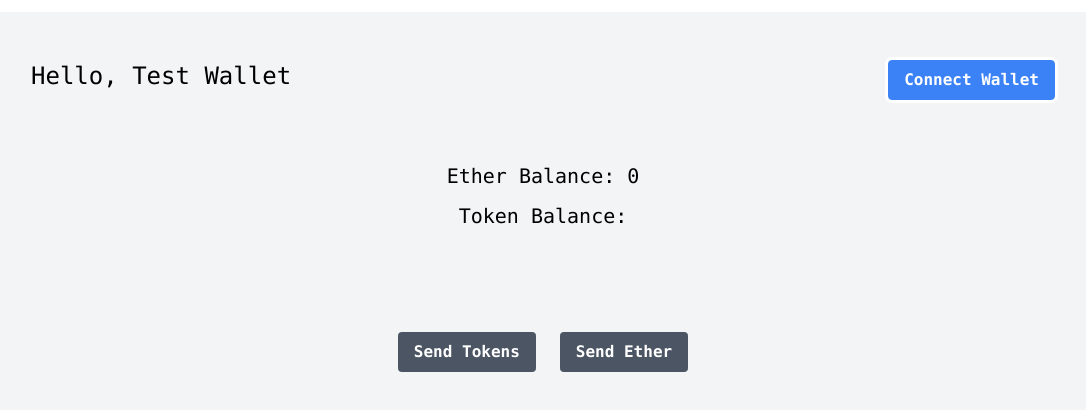
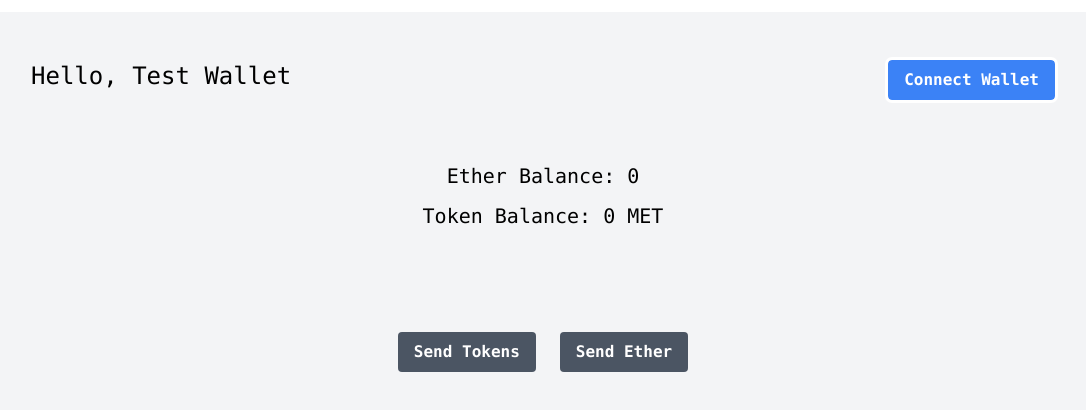
Before and after one commit to jananadiw/ethwallet, a Next.js app: page / in a window 1280 px wide. Shown: the part 212-622 px from the top of the page, without its empty margins (97-1183 px from the left). Built offline with nearby package versions, Linux system fonts and the light colour scheme.

Commit message:
improvement: Update token balance amount UI

```diff
--- a/app/components/molecules/accountBalance.tsx
+++ b/app/components/molecules/accountBalance.tsx
@@ -1,18 +1,18 @@
-interface AccoutBalance {
+interface IAccountBalance {
     props: {
         ether: number;
         token: string;
     };
 }
 
-export function AccountBalance({ props }: AccoutBalance): React.ReactElement {
+export function AccountBalance({ props }: IAccountBalance): React.ReactElement {
     const balance = props;
 
     return (
         <>
             <div className="text-xl m-8 p-8 text-center leading-loose">
                 <p>{`Ether Balance: ${balance.ether}`}</p>
-                <p>{`Token Balance: ${balance.token}`}</p>
+                <p>{`Token Balance: ${Math.round(Number(balance.token) * 1000) / 1000} MET`}</p>
             </div>
         </>
     );
```
